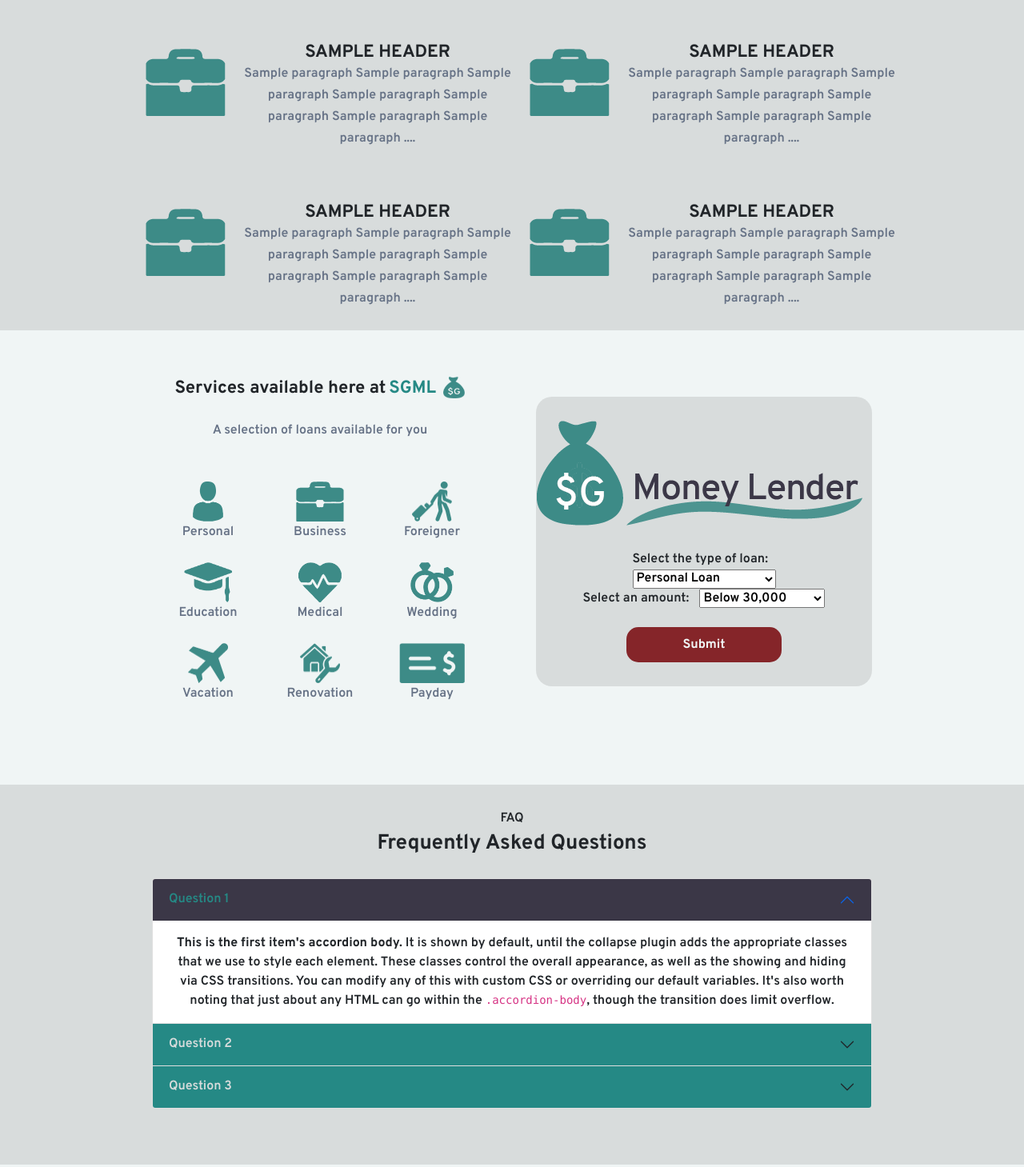
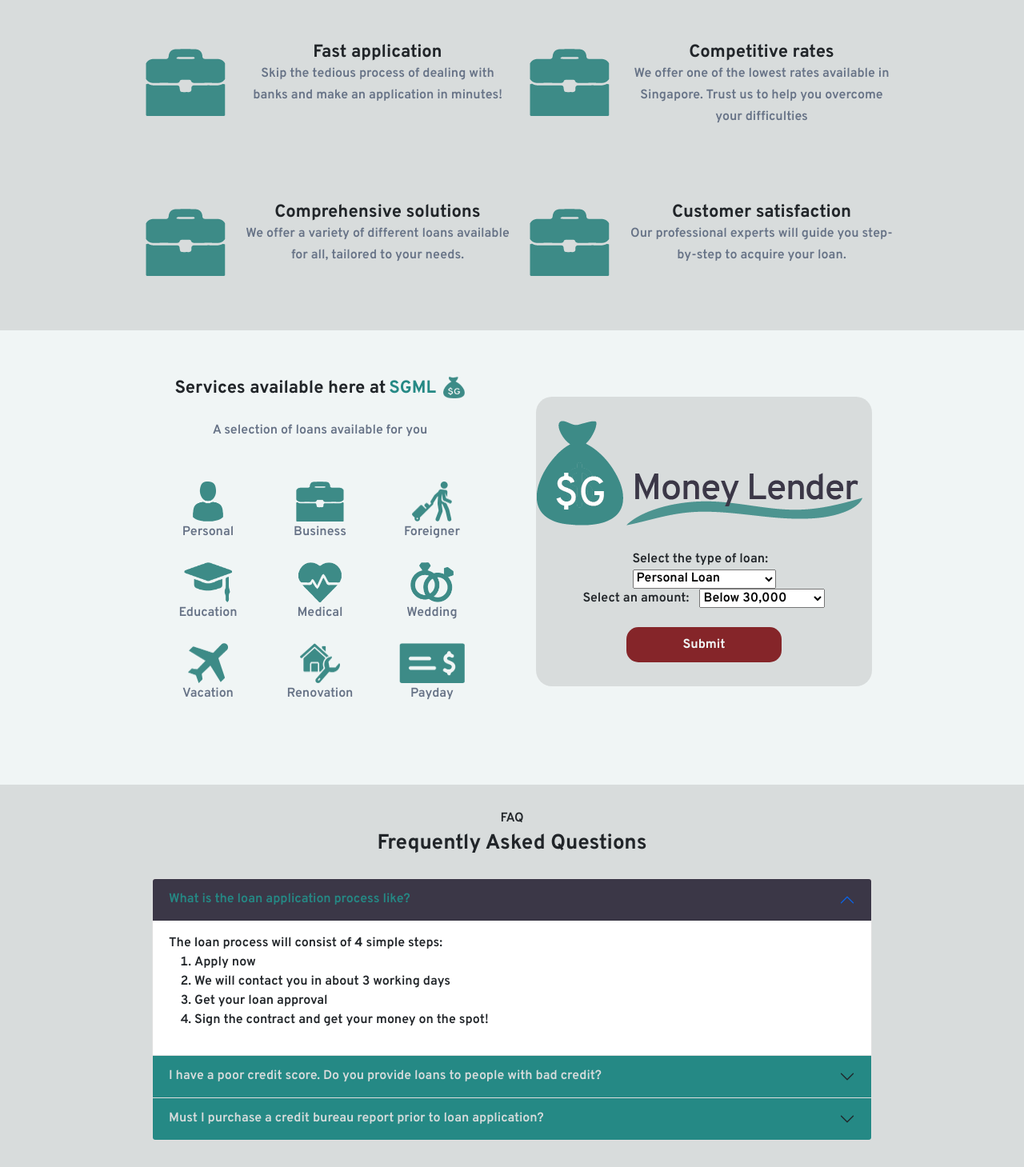
Before and after one commit to cs2024-project/web-dev-project, a website: page index.html in a window 1280 px wide. Shown: the part 829-2288 px from the top of the page at 80% size. Drawn offline with nearby package versions, Linux system fonts and the light colour scheme.

Commit message:
updated text for why us and FAQ

```diff
--- a/index.css
+++ b/index.css
@@ -244,3 +244,7 @@
             background-color: #3b3747;
             color: #258985;
         }
+
+        .accordion-body {
+            text-align: left;
+        }
--- a/index.html
+++ b/index.html
@@ -146,10 +146,10 @@
                                 <img src="assets/icon_business.png">
                             </div>
                             <div id="why-us-content-para-container">
-                                <paragraph class=" header-3" style="width: 100%;">SAMPLE HEADER </paragraph>
+                                <paragraph class=" header-3" style="width: 100%;">Fast application </paragraph>
                                 <br>
-                                <paragraph class="header-3-caption">Sample paragraph Sample paragraph Sample paragraph
-                                    Sample paragraph Sample paragraph Sample paragraph Sample paragraph ....</paragraph>
+                                <paragraph class="header-3-caption">Skip the tedious process of dealing with banks and
+                                    make an application in minutes!</paragraph>
                             </div>
                         </div>
 
@@ -158,13 +158,11 @@
                                 <img src="assets/icon_business.png">
                             </div>
                             <div id="why-us-content-para-container">
-                                <paragraph class=" header-3" style="width: 100%;">SAMPLE
-                                    HEADER </paragraph>
+                                <paragraph class=" header-3" style="width: 100%;">Competitive rates</paragraph>
                                 <br>
-                                <paragraph class="header-3-caption">Sample paragraph Sample
-                                    paragraph Sample paragraph
-                                    Sample paragraph Sample paragraph Sample paragraph
-                                    Sample paragraph ....</paragraph>
+                                <paragraph class="header-3-caption">We offer one of the lowest rates available in
+                                    Singapore. Trust us to help you overcome
+                                    your difficulties</paragraph>
                             </div>
                         </div>
                     </div>
@@ -174,13 +172,12 @@
                                 <img src="assets/icon_business.png">
                             </div>
                             <div id="why-us-content-para-container">
-                                <paragraph class=" header-3" style="width: 100%;">SAMPLE
-                                    HEADER </paragraph>
+                                <paragraph class=" header-3" style="width: 100%;">Comprehensive solutions</paragraph>
                                 <br>
-                                <paragraph class="header-3-caption">Sample paragraph Sample
-                                    paragraph Sample paragraph
-                                    Sample paragraph Sample paragraph Sample paragraph
-                                    Sample paragraph ....</paragraph>
+                                <paragraph class="header-3-caption">We offer a variety of different loans available for
+                                    all,
+                                    tailored to
+                                    your needs.</paragraph>
                             </div>
                         </div>
                         <div style="width: 50%;display: inline-flex;">
@@ -188,13 +185,10 @@
                                 <img src="assets/icon_business.png">
                             </div>
                             <div id="why-us-content-para-container">
-                                <paragraph class=" header-3" style="width: 100%;">SAMPLE
-                                    HEADER </paragraph>
+                                <paragraph class=" header-3" style="width: 100%;">Customer satisfaction</paragraph>
                                 <br>
-                                <paragraph class="header-3-caption">Sample paragraph Sample
-                                    paragraph Sample paragraph
-                                    Sample paragraph Sample paragraph Sample paragraph
-                                    Sample paragraph ....</paragraph>
+                                <paragraph class="header-3-caption">Our professional experts will guide you
+                                    step-by-step to acquire your loan.</paragraph>
                             </div>
                         </div>
                     </div>
@@ -305,22 +299,24 @@
                                 <h2 class="accordion-header" id="headingOne">
                                     <button class="accordion-button" type="button" data-bs-toggle="collapse"
                                         data-bs-target="#collapseOne" aria-expanded="true" aria-controls="collapseOne">
-                                        Question 1
+                                        What is the loan application process like?
                                     </button>
                                 </h2>
                                 <div id="collapseOne" class="accordion-collapse collapse show"
                                     aria-labelledby="headingOne" data-bs-parent="#faq-accordion">
                                     <div class="accordion-body">
-                                        <strong>This is the first item's accordion body.</strong> It is shown by
-                                        default, until the collapse
-                                        plugin adds the appropriate classes that we use to style each element. These
-                                        classes control the overall
-                                        appearance, as well as the showing and hiding via CSS transitions. You can
-                                        modify any of this with
-                                        custom CSS or overriding our default variables. It's also worth noting that just
-                                        about any HTML can go
-                                        within the <code>.accordion-body</code>, though the transition does limit
-                                        overflow.
+                                        The loan process will consist of <strong>4</strong> simple steps:
+                                        <ol>
+                                            <li>
+                                                Apply now
+                                            </li>
+                                            <li>
+                                                We will contact you in about 3 working days
+                                            </li>
+                                            <li>Get your loan approval</li>
+                                            <li>Sign the contract and get
+                                                your money on the spot!</li>
+                                        </ol>
                                     </div>
                                 </div>
                             </div>
@@ -328,22 +324,17 @@
                                 <h2 class="accordion-header" id="headingTwo">
                                     <button class="accordion-button collapsed" type="button" data-bs-toggle="collapse"
                                         data-bs-target="#collapseTwo" aria-expanded="false" aria-controls="collapseTwo">
-                                        Question 2
+                                        I have a poor credit score. Do you provide loans to people with bad credit?
                                     </button>
                                 </h2>
                                 <div id="collapseTwo" class="accordion-collapse collapse" aria-labelledby="headingTwo"
                                     data-bs-parent="#faq-accordion">
                                     <div class="accordion-body">
-                                        <strong>This is the second item's accordion body.</strong> It is hidden by
-                                        default, until the collapse
-                                        plugin adds the appropriate classes that we use to style each element. These
-                                        classes control the overall
-                                        appearance, as well as the showing and hiding via CSS transitions. You can
-                                        modify any of this with
-                                        custom CSS or overriding our default variables. It's also worth noting that just
-                                        about any HTML can go
-                                        within the <code>.accordion-body</code>, though the transition does limit
-                                        overflow.
+                                        Yes, we do! While most banks tend to put too much emphasis to credit score, SG
+                                        Money Lender reviews each application individually and can even return to you
+                                        with a better fitting loan deal.<br><br>All you have to do is <a
+                                            href="forms.html">apply
+                                            online</a> and we will get back to you.
                                     </div>
                                 </div>
                             </div>
@@ -352,22 +343,14 @@
                                     <button class="accordion-button collapsed" type="button" data-bs-toggle="collapse"
                                         data-bs-target="#collapseThree" aria-expanded="false"
                                         aria-controls="collapseThree">
-                                        Question 3
+                                        Must I purchase a credit bureau report prior to loan application?
                                     </button>
                                 </h2>
                                 <div id="collapseThree" class="accordion-collapse collapse"
                                     aria-labelledby="headingThree" data-bs-parent="#faq-accordion">
                                     <div class="accordion-body">
-                                        <strong>This is the third item's accordion body.</strong> It is hidden by
-                                        default, until the collapse
-                                        plugin adds the appropriate classes that we use to style each element. These
-                                        classes control the overall
-                                        appearance, as well as the showing and hiding via CSS transitions. You can
-                                        modify any of this with
-                                        custom CSS or overriding our default variables. It's also worth noting that just
-                                        about any HTML can go
-                                        within the <code>.accordion-body</code>, though the transition does limit
-                                        overflow.
+                                        No, that is not necessary. Our staff will take over the process of acquiring a
+                                        credit bureau report for you, when you apply for a loan with us.
                                     </div>
                                 </div>
                             </div>
```
